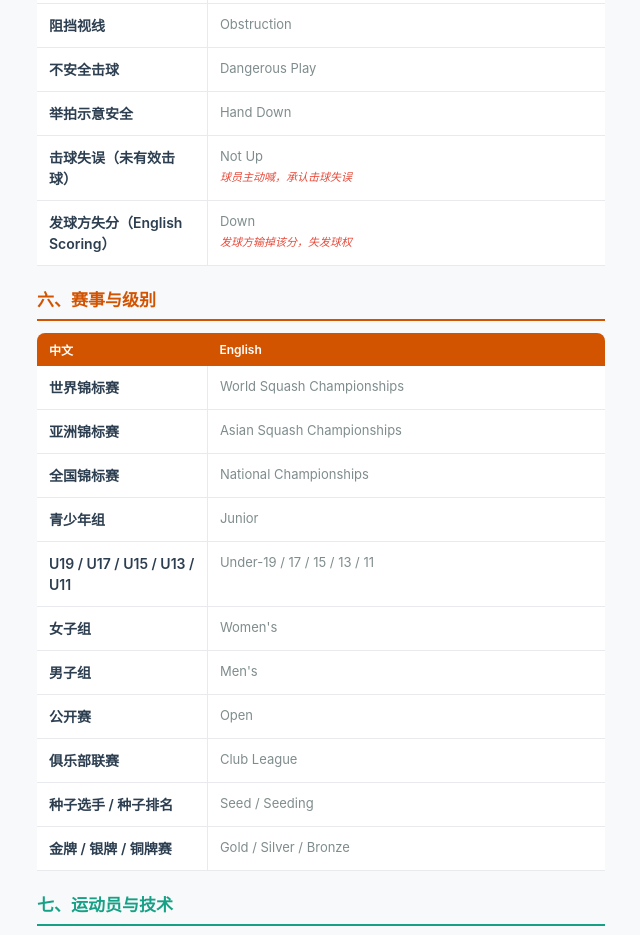
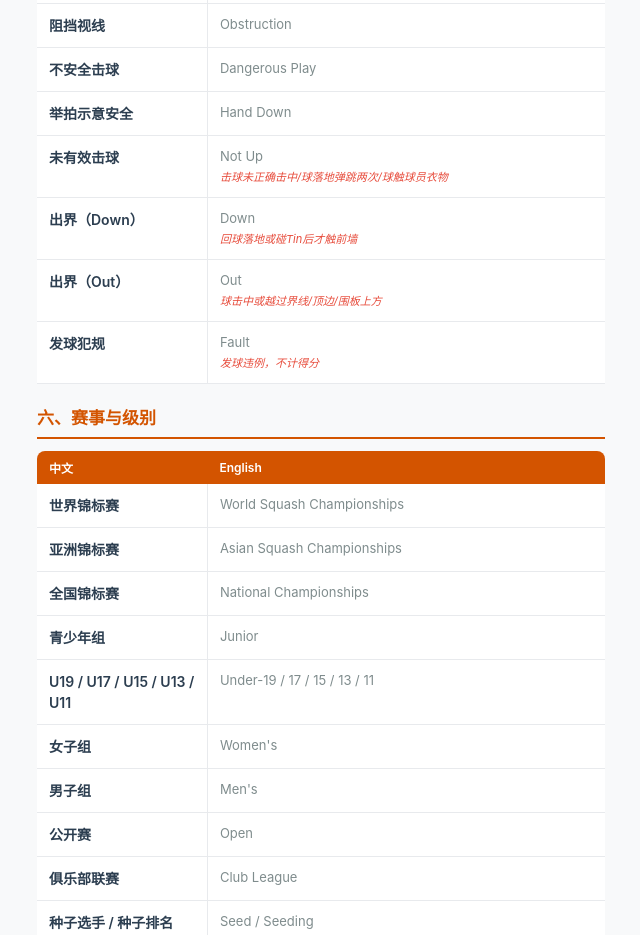
Before and after one commit to JackyLyu-coder/squashevent, a plain HTML site: page index.html in a window 1280 px wide. Shown: the part 3378-4313 px from the top of the page, without its empty margins (319-959 px from the left). Drawn offline with Linux system fonts and the light colour scheme.

Commit message:
修正 Not Up/Down/Out/Fault 裁判术语（官方定义）

```diff
--- a/index.html
+++ b/index.html
@@ -398,8 +398,10 @@ body {
         <tr class="term-row"><td>阻挡视线</td><td>Obstruction</td></tr>
         <tr class="term-row"><td>不安全击球</td><td>Dangerous Play</td></tr>
         <tr class="term-row"><td>举拍示意安全</td><td>Hand Down</td></tr>
-        <tr class="term-row"><td>击球失误（未有效击球）</td><td>Not Up <span class="term-note">球员主动喊，承认击球失误</span></td></tr>
-        <tr class="term-row"><td>发球方失分（English Scoring）</td><td>Down <span class="term-note">发球方输掉该分，失发球权</span></td></tr>
+        <tr class="term-row"><td>未有效击球</td><td>Not Up <span class="term-note">击球未正确击中/球落地弹跳两次/球触球员衣物</span></td></tr>
+        <tr class="term-row"><td>出界（Down）</td><td>Down <span class="term-note">回球落地或碰Tin后才触前墙</span></td></tr>
+        <tr class="term-row"><td>出界（Out）</td><td>Out <span class="term-note">球击中或越过界线/顶边/围板上方</span></td></tr>
+        <tr class="term-row"><td>发球犯规</td><td>Fault <span class="term-note">发球违例，不计得分</span></td></tr>
       </tbody>
     </table>
   </div>
```
